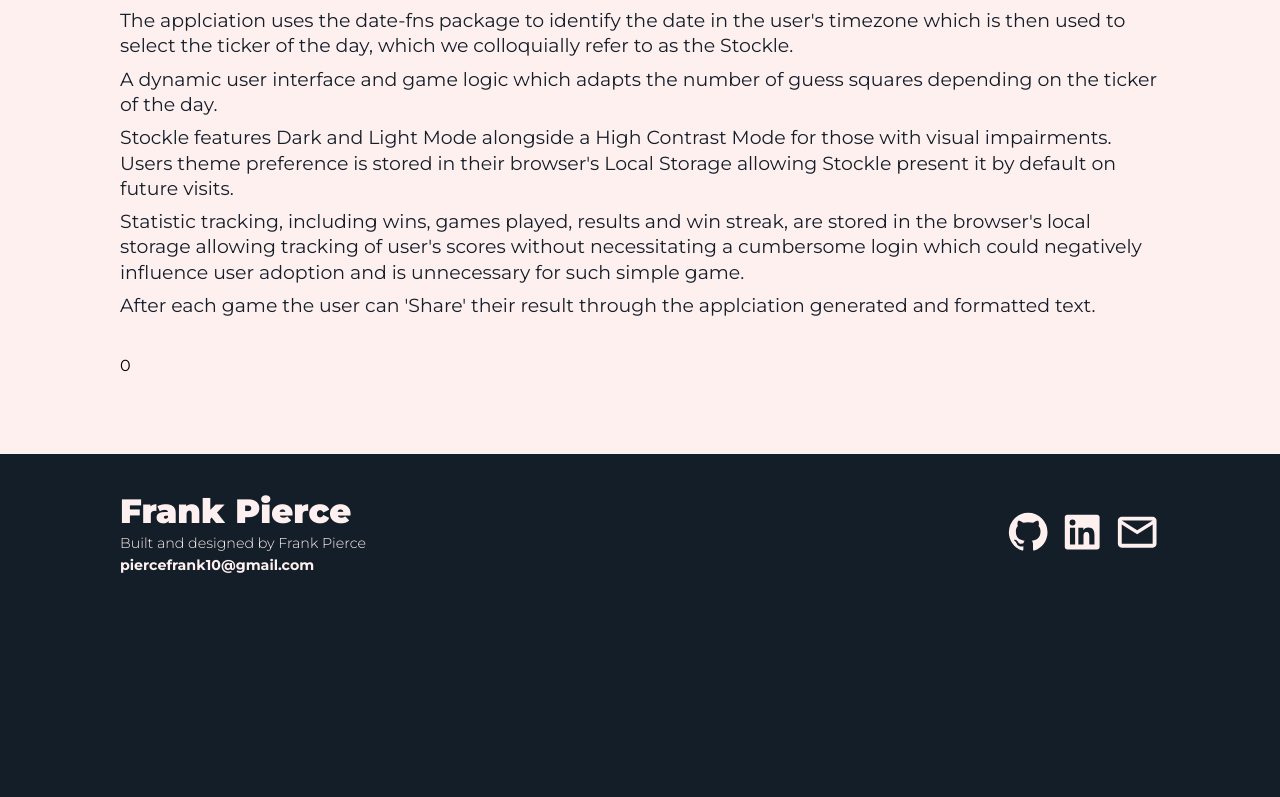
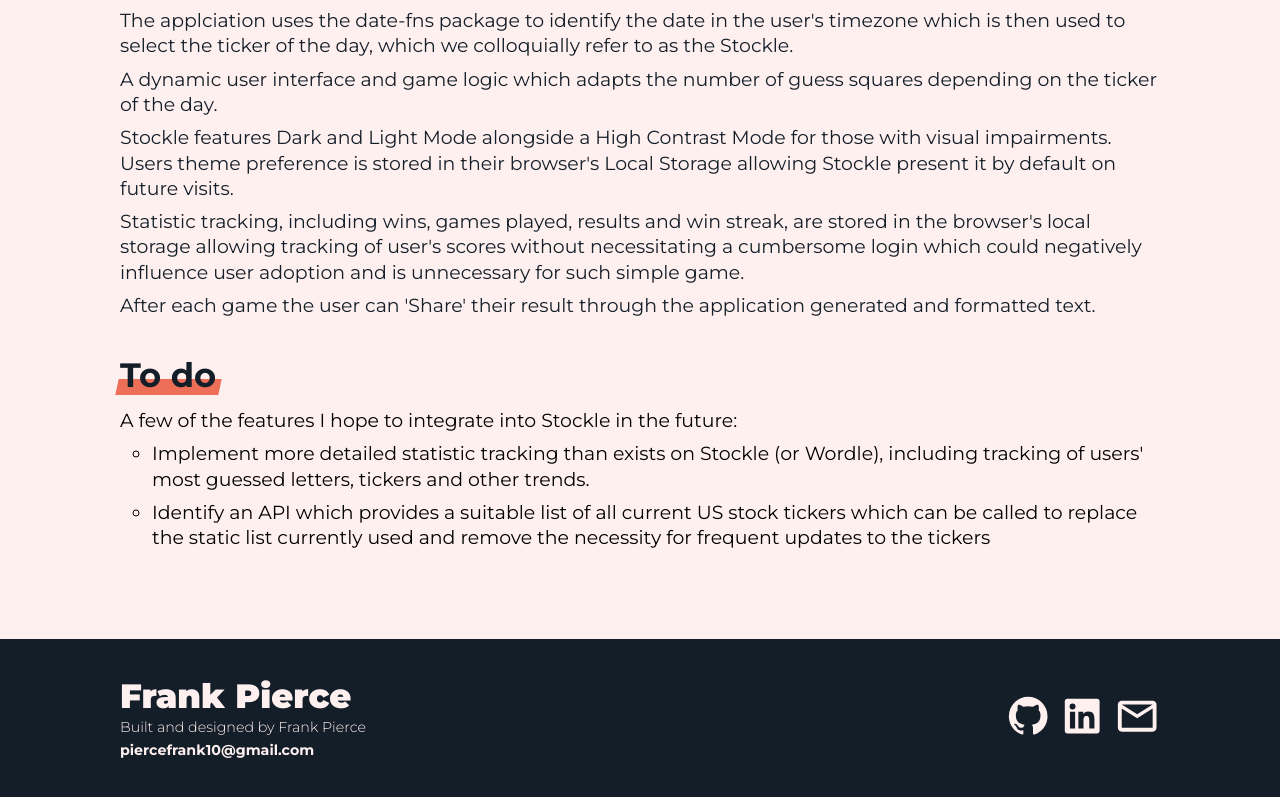
Before and after one commit to llleeeaaannn/portfolio, a React (Create React App) app: page /medicle in a window 1280 px wide. Shown: the part 1790-2587 px from the top of the page. Before the commit the page ends 2403 px from the top, so only its background shows below. Built offline with nearby package versions, Linux system fonts and the light colour scheme.

Commit message:
Added further data:

```diff
--- a/src/data/projectData.js
+++ b/src/data/projectData.js
@@ -23,8 +23,8 @@ const stockleData = {
   technologies: ['Javscript', 'HTML', 'CSS', 'Cloudflare'],
   goals: ["From its inception I was an avid user of the popular word based game, Wordle. Myself and my friends played it everyday without fail. Upon the game being sold to the New York Times, a friend asked me would it have been expensive or difficult to develop. I explained that although the idea and implementation were fantastic, it was a relatively simple static site with even the future daily answers pre-loaded.", "This discussion gave me the idea to develop my own version of Wordle. I am very passionate about finance and am active in many investment communities online. I therefore decided to build a version of Wordle which would use stock tickers rather than 5 letter words.", "My goals for this project were to design and implement a lightweight static web application with all of the features provided by the original Wordle. The application would have further logic built on top of tjhe original features owing to the use of stock tickers of various lengths (in comparison to Worlde where all answers are 5 letters long). Furthermore, I wanted the styling of Stockle to be identical to that of Wordle in order to bring a familiarity."],
   general: ["Stockle was built to function almost identically to the popular game Wordle.", "Wordle is a web-based word game. Players have six attempts to guess a five-letter word, with feedback given for each guess in the form of colored tiles indicating when letters match or occupy the correct position. Wordle has a single daily solution, with all players attempting to guess the same word.", "Stockle relies on the same concept but rather than using any five-letter word the potential answers are stock tickers of various lengths. Due to the changing lengths of the daily answers, the user interface and game logic dynamically adjusts to the ticker length of the day.", "The purpose of Stockle is to allow financial market participants and enthusiats to play a fun and mentally stimulating stock related game which also exposes them to new stocks and companies they were otherwise unaware of."],
-  technical: ["Stockle is a static, client-side only web application built on vanilla Javascript, HTML and CSS.", "Owing to its static nature, eahc of the daily answers for the next year are hard coded into the application, similarily to Worlde.", "The applciation uses the date-fns package to identify the date in the user's timezone which is then used to select the ticker of the day, which we colloquially refer to as the Stockle.", "A dynamic user interface and game logic which adapts the number of guess squares depending on the ticker of the day.", "Stockle features Dark and Light Mode alongside a High Contrast Mode for those with visual impairments. Users theme preference is stored in their browser's Local Storage allowing Stockle present it by default on future visits.", "Statistic tracking, including wins, games played, results and win streak, are stored in the browser's local storage allowing tracking of user's scores without necessitating a cumbersome login which could negatively influence user adoption and is unnecessary for such simple game.", "After each game the user can 'Share' their result through the applciation generated and formatted text."],
-  todo: [],
+  technical: ["Stockle is a static, client-side only web application built on vanilla Javascript, HTML and CSS.", "Owing to its static nature, eahc of the daily answers for the next year are hard coded into the application, similarily to Worlde.", "The applciation uses the date-fns package to identify the date in the user's timezone which is then used to select the ticker of the day, which we colloquially refer to as the Stockle.", "A dynamic user interface and game logic which adapts the number of guess squares depending on the ticker of the day.", "Stockle features Dark and Light Mode alongside a High Contrast Mode for those with visual impairments. Users theme preference is stored in their browser's Local Storage allowing Stockle present it by default on future visits.", "Statistic tracking, including wins, games played, results and win streak, are stored in the browser's local storage allowing tracking of user's scores without necessitating a cumbersome login which could negatively influence user adoption and is unnecessary for such simple game.", "After each game the user can 'Share' their result through the application generated and formatted text."],
+  todo: ["Implement more detailed statistic tracking than exists on Stockle (or Wordle), including tracking of users' most guessed letters, tickers and other trends.", "Identify an API which provides a suitable list of all current US stock tickers which can be called to replace the static list currently used and remove the necessity for frequent updates to the tickers"],
   link: '/stockle',
   live: 'https://www.stockle.org/',
   github: 'https://github.com/llleeeaaannn/stockle',
```
